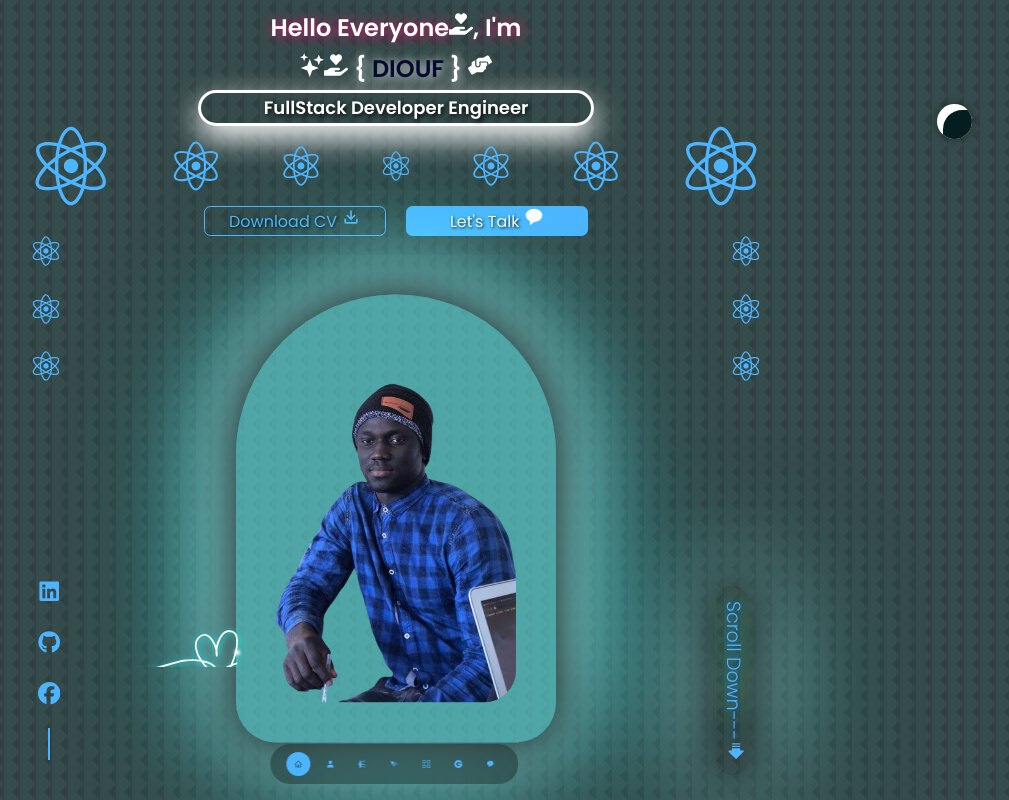
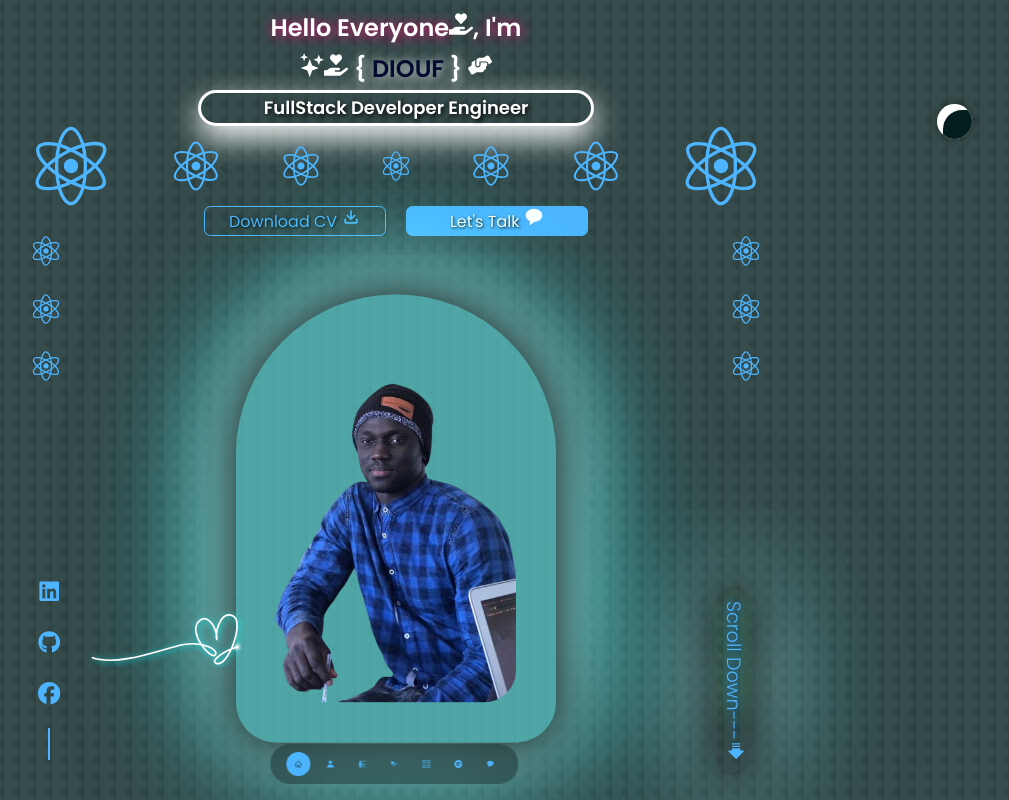
Before and after one commit to Mouhamed1003/keenprogrammer.com, a React (Create React App) app: page / in a window 1280 px wide. Shown: the top 800 px of the page, without its empty margins (244-1253 px from the left). Built offline with nearby package versions, Linux system fonts and the light colour scheme.

Commit message:
Update Coeur.jsx

```diff
--- a/src/components/coeur/Coeur.jsx
+++ b/src/components/coeur/Coeur.jsx
@@ -20,7 +20,7 @@ return (
             <feDropShadow dx="1" dy="1" stdDeviation="3" flood-color="aqua" />
         </filter>
         </defs>
-        <g id="layer1" transform="translate(29.1 -50)"> {/* Ajustez cette valeur pour descendre */}
+        <g id="layer1" transform="translate(29.1 -65)"> {/* Ajustez cette valeur pour descendre */}
         <path
             id="line"
             d="M-28.73 167.2c26.43 9.21 68.46-9.46 85.45-12.03 18.45-2.78 32.82 4.86 28.75 9.83-3.82 4.66-25.77-21.18-14.81-31.5 9.54-8.98 17.64 10.64 16.42 17.06-1.51-6.2 2.95-26.6 14.74-22.11 11.7 4.46-4.33 49.03-15.44 44.08-6.97-3.1 15.44-16.26 26.1-16 23.03.56 55.6 27.51 126.63 3.36"
@@ -28,7 +28,7 @@ return (
             filter="url(#text-shadow)" /* Apply the text shadow filter */
           />
         </g>
-        <g id="layer2" transform="translate(29.1 -60)">
+        <g id="layer2" transform="translate(29.1 -65)">
           <path
             filter="url(#blur)"
             id="point"
```
